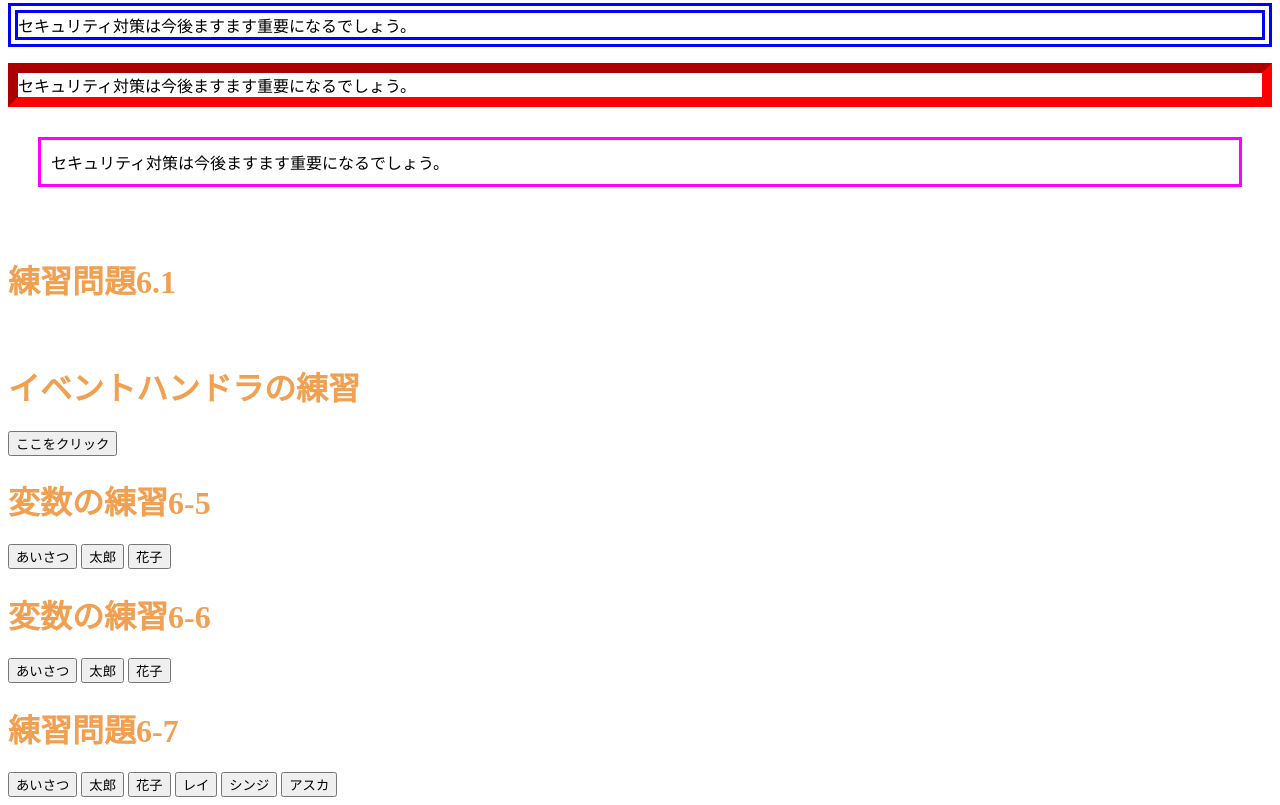
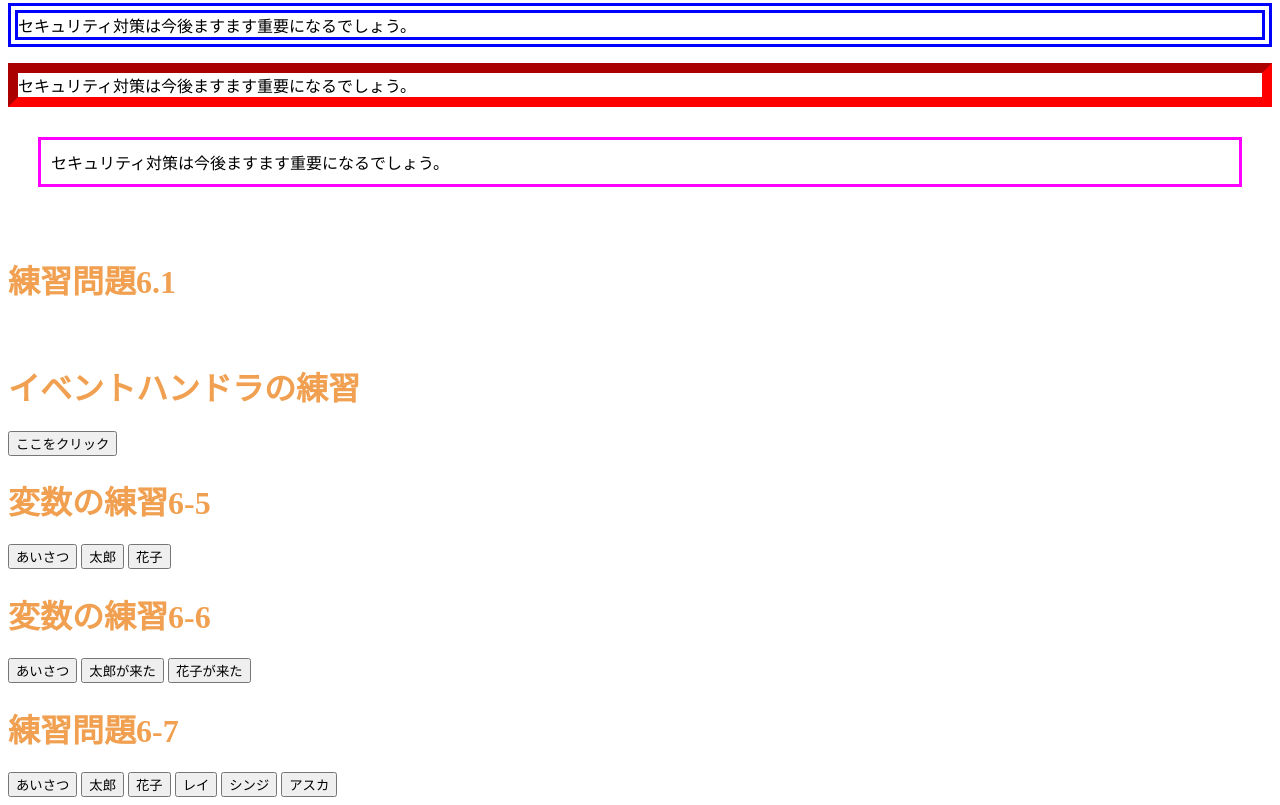
Before and after one commit to kanami0913/21472, a plain HTML site: page index.html in a window 1280 px wide. Shown: the part 576-1381 px from the top of the page. Drawn offline with Linux system fonts and the light colour scheme.

Commit message:
Update index.html

```diff
--- a/index.html
+++ b/index.html
@@ -65,8 +65,8 @@
 
 <h1>変数の練習6-6</h1>
 <input type="button" value="あいさつ" onclick="sayhello1();">
-<input type="button" value="太郎" onclick="taro066();">
-<input type="button" value="花子" onclick="hanako066();">
+<input type="button" value="太郎が来た" onclick="taro066();">
+<input type="button" value="花子が来た" onclick="hanako066();">
 
 <h1>練習問題6-7</h1>
 <input type="button" value="あいさつ" onclick="sayhello67();">
```
